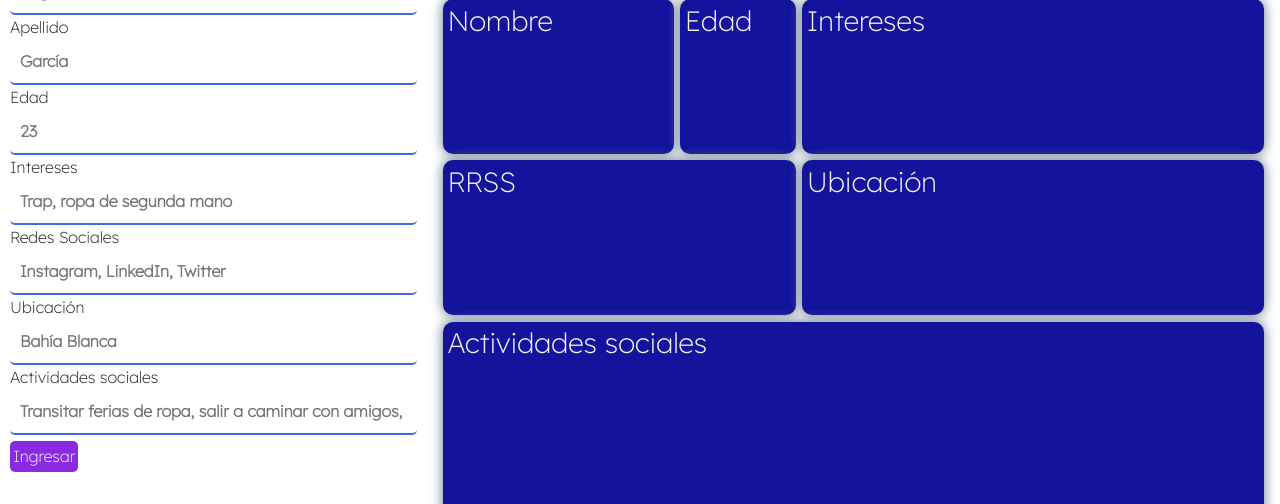
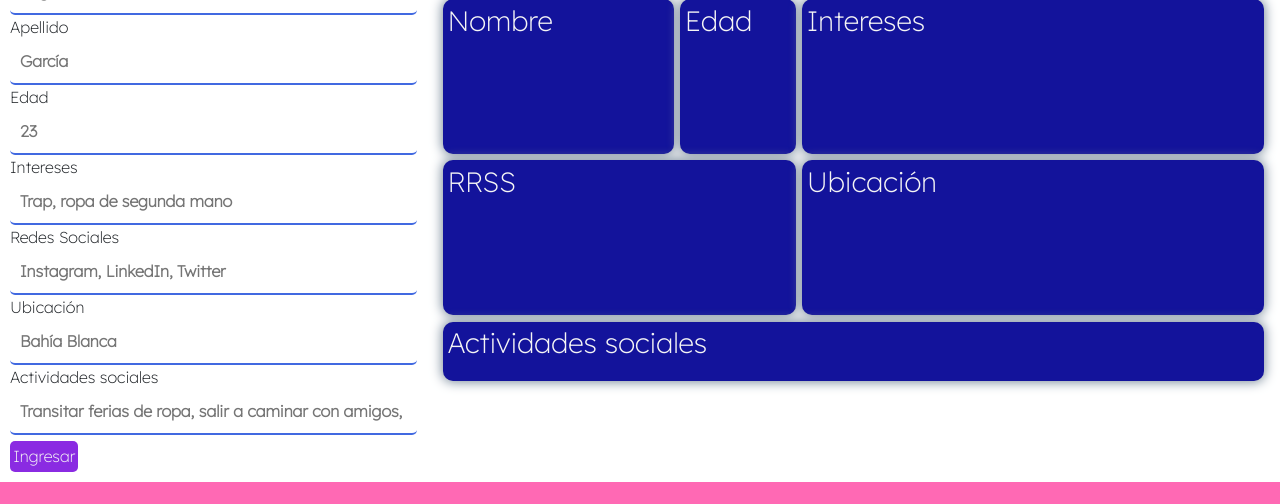
Before and after one commit to martynezagustin/buyer-phsg, a plain HTML site: page index.html in a window 1280 px wide. Shown: the part 159-663 px from the top of the page. Drawn offline with nearby package versions, Linux system fonts and the light colour scheme.

Commit message:
cambio en rols

```diff
--- a/css/style.css
+++ b/css/style.css
@@ -67,7 +67,7 @@ input {
         "rrss         rrss ubication"
         "activities activities activities";
     grid-template-columns: 6fr 3fr 12fr;
-    grid-template-rows: 155px 155px 200px;
+    grid-template-rows: 155px 155px auto;
     grid-gap: 0.4rem;
     margin: 1rem;
 }
```
